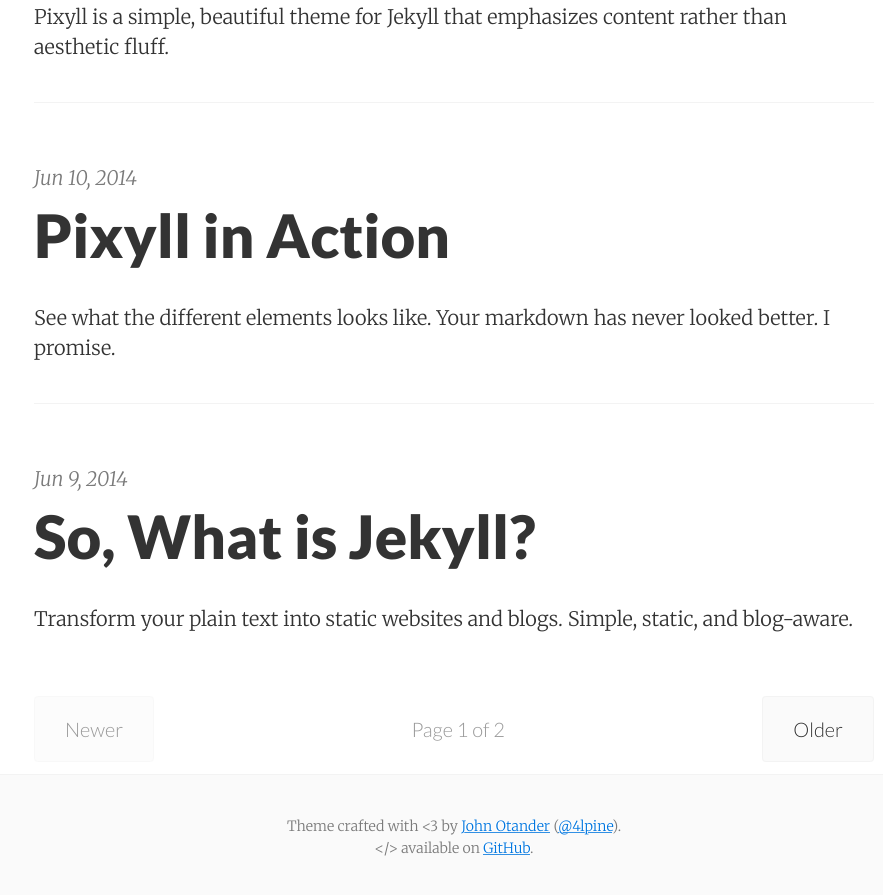
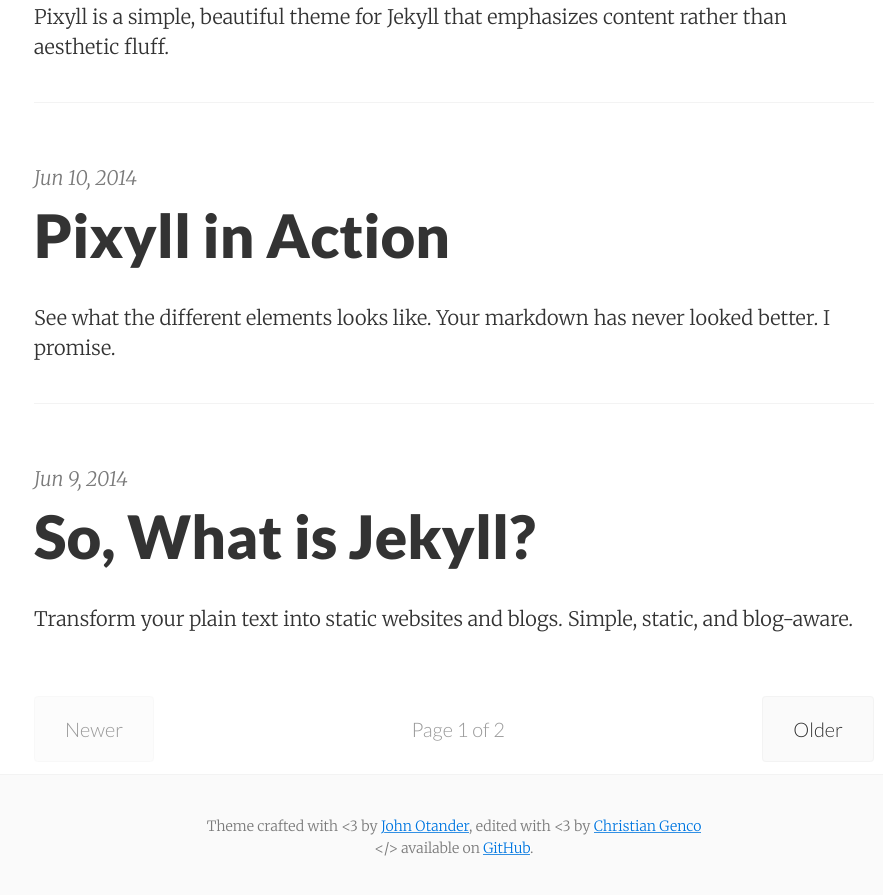
Before and after one commit to DestinyRoseMurphy/DestinyRoseMurphy.github.io, a Jekyll site: the page built from index.html, in a window 1280 px wide and 900 px high, scrolled down 1474 px. Shown: the top 895 px of the window, without its empty margins (186-1069 px from the left). Built offline with Jekyll 4.4.1, drawn with Linux system fonts in a browser that asks for light colours; the list of posts is cut into pages by our own code.

Commit message:
Credit Christian :D

```diff
--- a/_includes/footer.html
+++ b/_includes/footer.html
@@ -1,7 +1,7 @@
 <footer class="center">
   <div class="measure">
     <small>
-      Theme crafted with &lt;3 by <a href="http://johnotander.com">John Otander</a> (<a href="https://twitter.com/4lpine">@4lpine</a>).<br>
+      Theme crafted with &lt;3 by <a href="http://johnotander.com">John Otander</a>, edited with &lt;3 by <a href="http://christian.gen.co">Christian Genco</a><br>
       &lt;/&gt; available on <a href="https://github.com/johnotander/pixyll">GitHub</a>.
     </small>
   </div>
```
